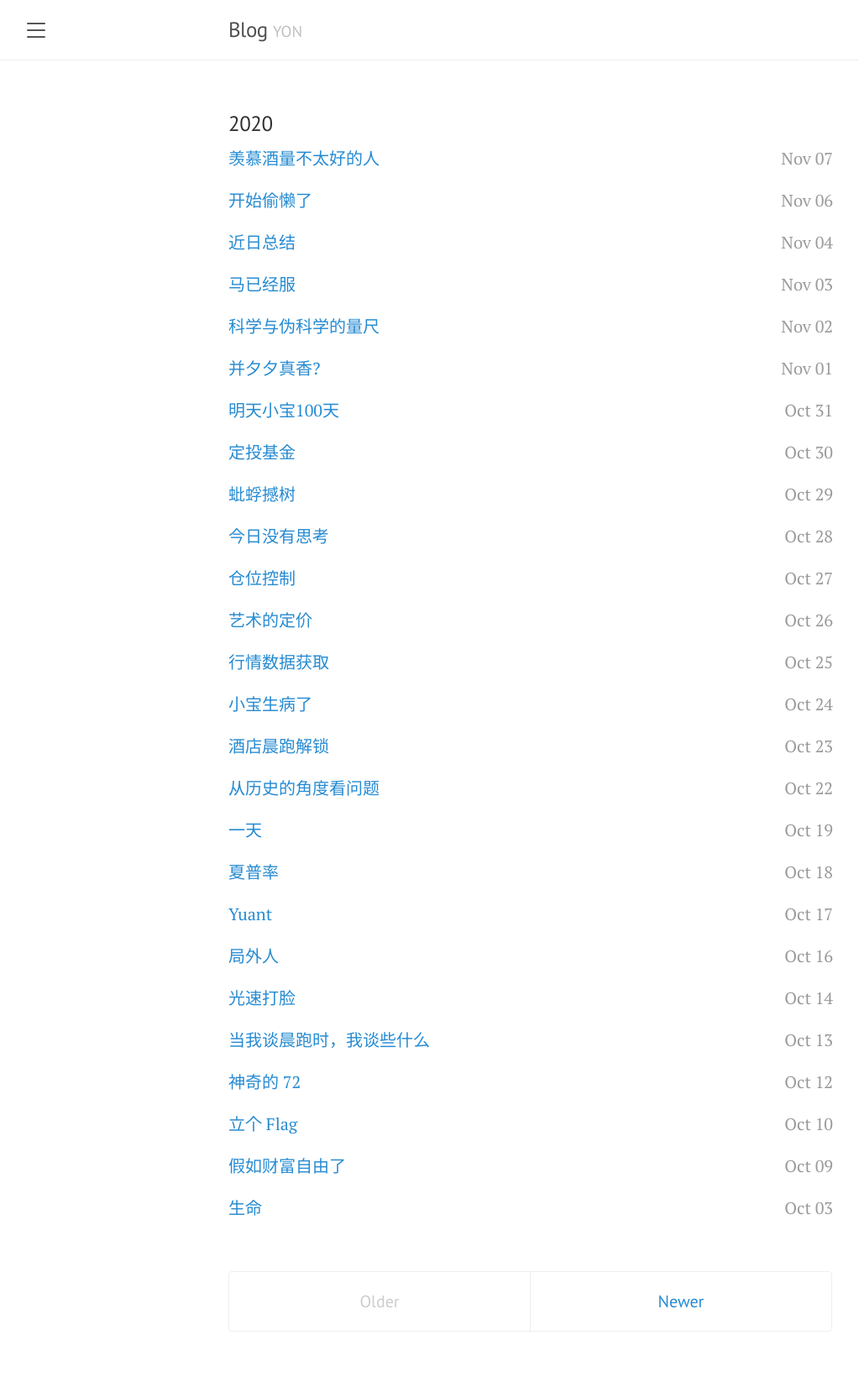
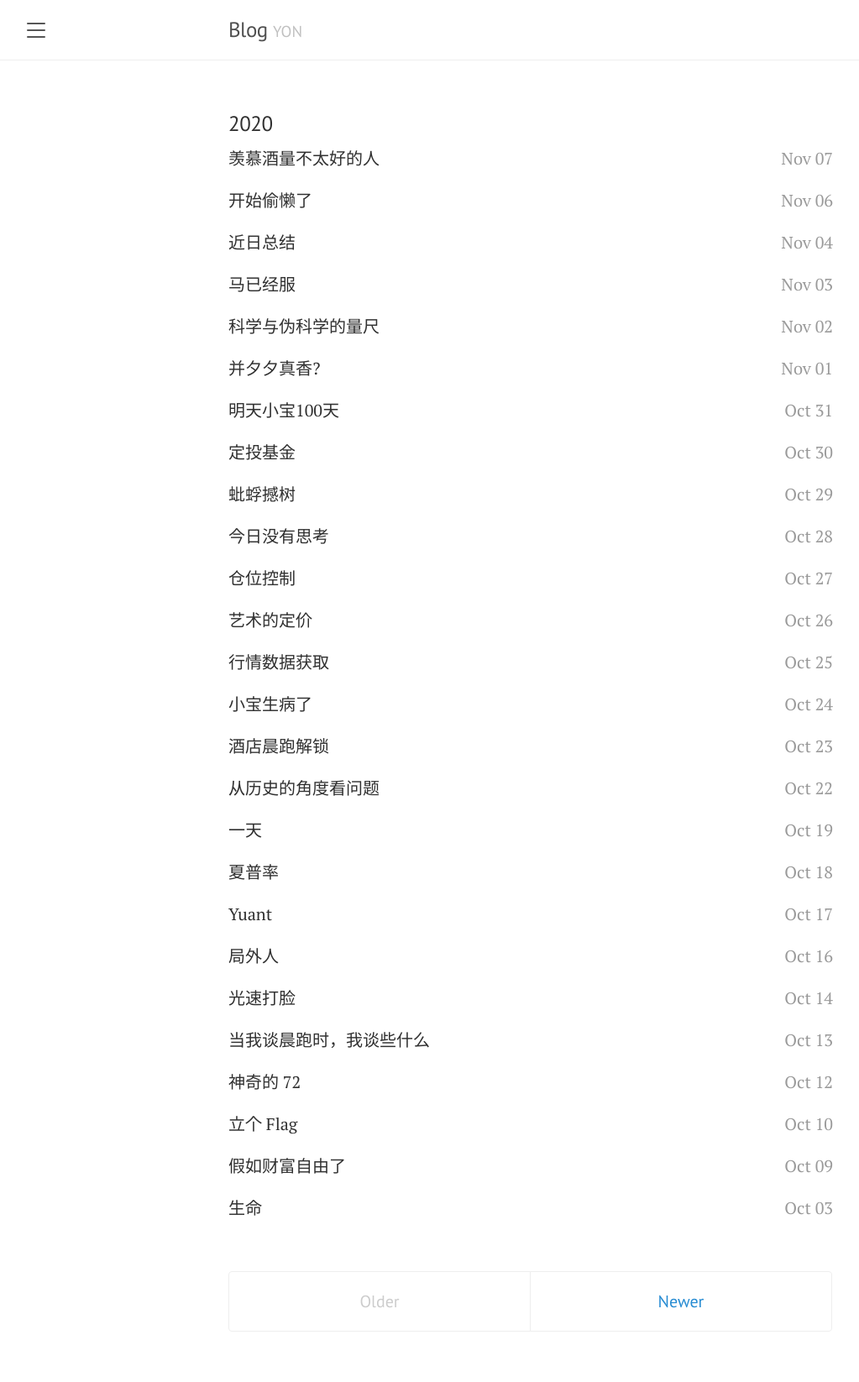
Before and after one commit to yoncise/yoncise.github.io, a Jekyll site: the page built from logs/2020.html, in a window 1280 px wide. Shown: the whole page at 84% size, without its empty margins (8-1031 px from the left). Built offline with Jekyll 4.4.1, drawn with Linux system fonts in a browser that asks for light colours.

Commit message:
logs title color

```diff
--- a/_layouts/logs.html
+++ b/_layouts/logs.html
@@ -13,7 +13,7 @@ layout: default
           <div class="post-date">
               <span>{{ post.date | date: "%b %d" }}</span>
           </div>
-          <div class="title">
+          <div class="post-title">
               <a href="{{ post.url | absolute_url }}">{{ post.title }}</a>
           </div>
       </li>
```
